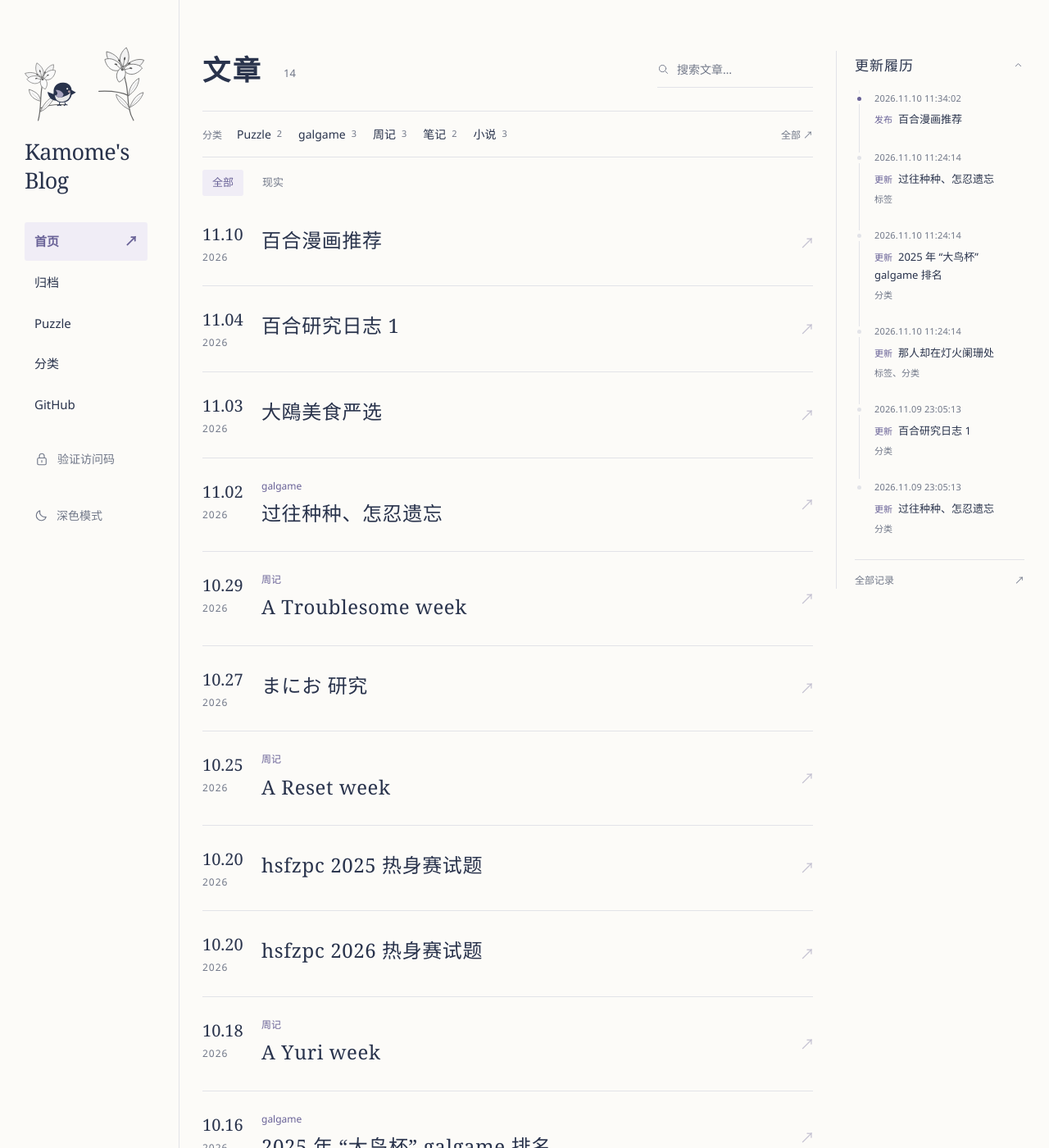
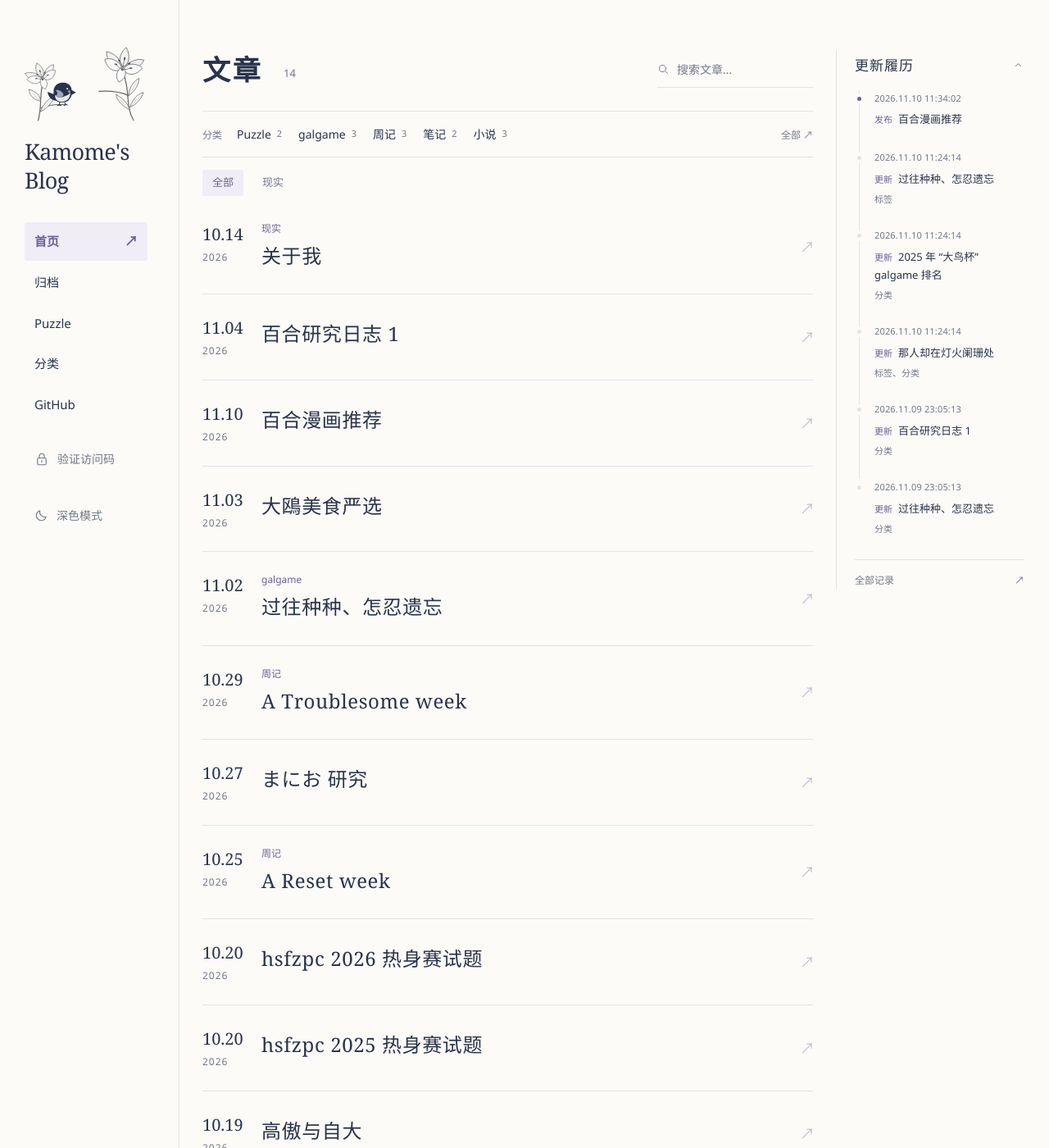
Before and after one commit to ushg8877/ushg8877.github.io, a Jekyll site: the page built from index.html, in a window 1280 px wide and 1400 px high. Shown: the whole window at 82% size. Built offline with Jekyll 4.4.1, drawn with Linux system fonts in a browser that asks for light colours; some of the changed lines change nothing that is shown; some of the changed text lies outside the part shown.

Commit message:
Order articles by priority and publication time and enable continuous PDF scrolling

```diff
--- a/_includes/ordered-posts.html
+++ b/_includes/ordered-posts.html
@@ -1,12 +1,15 @@
 {%- assign listing_scope = include.scope -%}
 {%- if include.mode == 'pagination' and page.access_id and site.data.puzzles contains page.access_id -%}{%- assign listing_scope = 'puzzles' -%}{%- endif -%}
 {%- include filter-posts.html scope=listing_scope category=include.category -%}
-{%- assign source_posts = listing_posts -%}
+{%- assign source_posts = listing_posts | sort: 'path' -%}
 {%- capture post_keys -%}
   {%- for item in source_posts -%}
-    {%- assign created_seconds = item.created_at | default: item.date | date: '%s' | plus: 0 -%}
-    {%- assign newest_first = 100000000000 | minus: created_seconds | prepend: '000000000000' | slice: -12, 12 -%}
-    {{- newest_first -}}:{{- item.path | url_encode -}}:{{- forloop.index0 -}}/
+    {%- assign priority = item.priority | default: 0 | plus: 0 -%}
+    {%- assign highest_first = 9999 | minus: priority | prepend: '00000' | slice: -5, 5 -%}
+    {%- assign published_seconds = item.first_published_at | default: site.data.publication_history[item.path] | default: item.date | date: '%s' | plus: 0 -%}
+    {%- assign newest_first = 999999999999 | minus: published_seconds | prepend: '0000000000000' | slice: -13, 13 -%}
+    {%- assign path_order = forloop.index0 | prepend: '0000000000' | slice: -10, 10 -%}
+    {{- highest_first -}}:{{- newest_first -}}:{{- path_order -}}/
   {%- endfor -%}
 {%- endcapture -%}
 {%- assign sorted_keys = post_keys | split: '/' | sort -%}
--- a/_includes/post-card.html
+++ b/_includes/post-card.html
@@ -4,7 +4,7 @@
 {%- assign created = post.created_at | default: post.date -%}
 {%- assign updated = post.updated_at | default: post.date -%}
 <article class="post-card" data-title="{{ post.title | escape }}" data-tags="{{ post.tags | join: '|' | escape }}" data-priority="{{ post.priority | default: 0 }}" data-updated="{{ updated | date_to_xmlschema }}">
-  <time class="post-date" datetime="{{ created | date_to_xmlschema }}" title="创建于 {{ created | date: '%Y.%m.%d %H:%M:%S' }} · 首次发布 {{ first_published | date: '%Y.%m.%d %H:%M:%S' }} · 更新于 {{ updated | date: '%Y.%m.%d %H:%M:%S' }}"><span>{{ created | date: '%m.%d' }}</span><span>{{ created | date: '%Y' }}</span></time>
+  <time class="post-date" datetime="{{ first_published | date_to_xmlschema }}" title="首次发布 {{ first_published | date: '%Y.%m.%d %H:%M:%S' }} · 创建于 {{ created | date: '%Y.%m.%d %H:%M:%S' }} · 更新于 {{ updated | date: '%Y.%m.%d %H:%M:%S' }}"><span>{{ first_published | date: '%m.%d' }}</span><span>{{ first_published | date: '%Y' }}</span></time>
   <div class="post-info"><div class="post-tags">{% if effective_category_entry %}{% unless include.home and effective_category_entry.show_category == false %}<a class="post-category" href="{{ '/categories/' | relative_url }}#{{ effective_category | escape }}">{{ effective_category_entry.name | escape }}</a>{% endunless %}{% endif %}{% for tag in post.tags %}<span>{{ tag | escape }}</span>{% endfor %}</div><h3><a href="{{ post.url | relative_url }}">{{ post.title | escape }}</a></h3></div>
   <span class="post-arrow" aria-hidden="true">↗</span>
 </article>
--- a/_layouts/default.html
+++ b/_layouts/default.html
@@ -17,7 +17,7 @@
   <link rel="stylesheet" href="{{ '/assets/article-engagement.css' | relative_url }}?v=20261018-1">
   <link rel="stylesheet" href="{{ '/assets/sealed-content.css' | relative_url }}?v=20261109-secret-images-1">
   <link rel="stylesheet" href="{{ '/assets/bird-flight.css' | relative_url }}?v=20261109-lily-sketch-bird-1">
-  <link rel="stylesheet" href="{{ '/assets/pdf-reader.css' | relative_url }}?v=20261109-pdf-1">
+  <link rel="stylesheet" href="{{ '/assets/pdf-reader.css' | relative_url }}?v=20261110-scroll-1">
   <script>try{const t=localStorage.getItem('theme');if(t==='light'||t==='dark')document.documentElement.dataset.theme=t}catch(e){}</script>
   {% unless page.access_id %}<link rel="stylesheet" href="{{ "/assets/private-reader.css" | relative_url }}?v=20261109-secret-images-1">{% endunless %}
 </head>
@@ -93,7 +93,7 @@
   <script src="{{ '/assets/page-views.js' | relative_url }}?v=20261018-1" defer></script>
   {% endunless %}
   <script src="{{ '/assets/puzzles.js' | relative_url }}?v=20261104-puzzle-simple-1" defer></script>
-  <script src="{{ '/assets/pdf-reader.js' | relative_url }}?v=20261110-pdf-chunks-2" defer></script>
+  <script src="{{ '/assets/pdf-reader.js' | relative_url }}?v=20261110-scroll-1" defer></script>
   <script src="{{ '/assets/sealed-content.js' | relative_url }}?v=20261109-pdf-1" defer></script>
   {% unless page.access_id %}<script src="{{ "/assets/private-reader.js" | relative_url }}?v=20261109-pdf-1" defer></script>{% endunless %}
   <script src="{{ '/assets/polls.js' | relative_url }}?v=20261028-poll-ui-1" defer></script>
--- a/assets/pdf-reader.css
+++ b/assets/pdf-reader.css
@@ -45,7 +45,11 @@
 .pdf-embed .pdf-status { margin: 0; padding: 0 16px 8px; font-size: 13px; }
 .pdf-embed .pdf-status:empty { display: none; }
 .pdf-viewport { overflow: auto; max-height: min(76vh, 950px); min-height: 48px; padding: 8px; background: rgba(127,127,127,.12); border-top: 1px solid var(--line, #dedbe5); }
-.pdf-sheet { display: block; margin: 0 auto; background: white; box-shadow: 0 1px 5px #0002; }
+.pdf-viewport { overflow-anchor: none; scrollbar-gutter: stable; }
+.pdf-pages { position: relative; }
+.pdf-page { position: absolute; overflow: hidden; display: grid; place-items: center; background: white; box-shadow: 0 1px 5px #0002; }
+.pdf-sheet { display: block; width: 100%; height: 100%; }
+.pdf-page-error { color: #555; padding: 12px; }
 .pdf-embed:fullscreen, .pdf-embed[data-pdf-maximized] {
   display: flex; flex-direction: column; width: 100%; height: 100%; margin: 0;
   border: 0; border-radius: 0; padding: max(0px,env(safe-area-inset-top)) max(0px,env(safe-area-inset-right)) max(0px,env(safe-area-inset-bottom)) max(0px,env(safe-area-inset-left));
--- a/assets/pdf-reader.js
+++ b/assets/pdf-reader.js
@@ -1,4 +1,4 @@
-/* Article PDF reader. Only the current page is painted, and only after a reader opens the card. */
+/* Article PDF reader. Pages share a scrollable surface. Rasterize only pages near the viewport. */
 (() => {
   'use strict';
   const assetBase = new URL('./', document.currentScript.src);
@@ -201,10 +201,12 @@
     session.partialPdf?.fill(0);
     session.partialPdf = null;
     session.resize?.disconnect();
-    clearTimeout(session.resizeTimer);
-    session.render?.cancel();
-    wipe(session.pendingCanvas);
-    wipe(session.view.querySelector('canvas'));
+    cancelAnimationFrame(session.frame);
+    if (session.slots) {
+      for (const slot of session.slots.values()) releaseSlot(slot);
+      session.slots.clear();
+    }
+    session.view.replaceChildren();
     // Cancelling a loading task also terminates its worker and pending page requests.
     if (session.loading) Promise.resolve(session.loading.destroy()).catch(() => {});
     session.doc = null;
@@ -261,83 +263,253 @@
     s.prev.disabled = !s.doc || s.page <= 1;
     s.next.disabled = !s.doc || s.page >= s.doc.numPages;
     s.zoom.disabled = s.pageInput.disabled = s.download.disabled = !s.doc;
-    s.pageInput.value = s.page;
+    if (!s.editingPage) s.pageInput.value = s.page;
     if (s.doc) {
       s.total.textContent = '/ ' + s.doc.numPages;
       s.pageInput.max = s.doc.numPages;
     }
   }
 
-  async function paint(session) {
-    if (!current(session) || !session.doc) return;
-    const sequence = ++session.sequence;
-    const wanted = session.page;
-    session.render?.cancel();
-    const valid = () => current(session) && session.sequence === sequence;
-    updateControls(session);
-    session.view.setAttribute('aria-busy', 'true');
-    session.status.textContent = '正在显示第 ' + wanted + ' 页…';
-    let canvas;
+  const pageGap = 12;
+  const inset = 8;
+  const pixelBudget = 12000000;
+
+  function dimensions(page) {
+    const {width, height} = page.getViewport({scale:1});
+    if (!(width > 0 && height > 0 && Number.isFinite(width + height))) throw Error('Invalid page size');
+    return {width, height};
+  }
+
+  function scaledSize(s, number) {
+    const unit = s.units.get(number) || s.defaultUnit;
+    const scale = Math.min(s.zoomValue === 'fit' ? s.available / unit.width : Number(s.zoomValue) * 96/72,
+                           8192 / Math.max(unit.width, unit.height));
+    return {width:Math.max(1, unit.width * scale), height:Math.max(1, unit.height * scale), scale};
+  }
+
+  // Most pages share a paper size. Keep offsets only for pages known to differ
+  // from page one. Even a long document needs just a handful of live DOM nodes.
+  function pageTop(s, number) {
+    let low = 0, high = s.adjustments.length;
+    while (low < high) {
+      const mid = Math.floor((low + high) / 2);
+      if (s.adjustments[mid].number < number) low = mid + 1;
+      else high = mid;
+    }
+    return (number - 1) * s.stride + (low ? s.adjustments[low - 1].delta : 0);
+  }
+
+  function pageAt(s, y) {
+    let low = 1, high = s.doc.numPages;
+    while (low < high) {
+      const mid = Math.ceil((low + high) / 2);
+      if (pageTop(s, mid) <= y) low = mid;
+      else high = mid - 1;
+    }
+    return low;
+  }
+
+  function anchor(s) {
+    if (s.jump && Math.abs(s.view.scrollTop - s.jump.top) > 1) s.jump = null;
+    const number = pageAt(s, s.view.scrollTop);
+    const size = scaledSize(s, number);
+    return {
+      number,
+      bottom:s.view.scrollTop > 0 && s.view.scrollTop + s.view.clientHeight >= s.view.scrollHeight-1,
+      y:(s.view.scrollTop - pageTop(s, number)) / size.height,
+      x:(s.view.scrollLeft + s.view.clientWidth/2 - inset - (s.stackWidth - size.width)/2) / size.width,
+    };
+  }
+
+  function releasePaint(slot) {
+    slot.version++;
+    slot.task?.cancel();
+    slot.task = null;
+    wipe(slot.canvas);
+    slot.canvas = null;
+    slot.ready = false;
+    slot.failure?.remove();
+    slot.failure = null;
+  }
+
+  function releaseSlot(slot) {
+    releasePaint(slot);
+    slot.node.remove();
+  }
+
+  function positionSlot(s, slot) {
+    const size = scaledSize(s, slot.number);
+    const density = rasterDensity(s, size);
+    if (slot.scale !== size.scale || slot.density !== density) releasePaint(slot);
+    slot.scale = size.scale;
+    slot.density = density;
+    Object.assign(slot.node.style, {
+      top:pageTop(s, slot.number) + 'px', width:size.width + 'px', height:size.height + 'px',
+      left:Math.max(0,(s.stackWidth - size.width)/2) + 'px',
+    });
+  }
+
+  function layoutPages(s, location) {
+    s.available = Math.max(1,s.view.clientWidth - 2*inset);
+    s.zoomValue = s.zoom.value;
+    const first = scaledSize(s, 1);
+    s.stride = first.height + pageGap;
+    s.stackWidth = Math.max(s.available, first.width);
+    s.adjustments = [];
+    let delta = 0;
+    for (const number of [...s.units.keys()].sort((a,b) => a-b)) {
+      const size = scaledSize(s, number);
+      delta += size.height - first.height;
+      s.adjustments.push({number, delta});
+      s.stackWidth = Math.max(s.stackWidth, size.width);
+    }
+    s.stack.style.width = s.stackWidth + 'px';
+    s.stack.style.height = (pageTop(s, s.doc.numPages + 1) - pageGap) + 'px';
+    s.height = s.view.clientHeight;
+    for (const slot of s.slots.values()) positionSlot(s, slot);
+    if (location) {
+      const size = scaledSize(s, location.number);
+      if (s.jump) s.view.scrollTop = pageTop(s, s.jump.number);
+      else if (location.bottom) s.view.scrollTop = s.view.scrollHeight;
+      else s.view.scrollTop = pageTop(s, location.number) + location.y * size.height;
+      s.view.scrollLeft = (s.stackWidth - size.width)/2 + size.width*location.x + inset - s.view.clientWidth/2;
+      if (s.jump) s.jump.top = s.view.scrollTop;
+    }
+    schedule(s);
+  }
+
+  function schedule(s) {
+    if (!current(s) || s.frame) return;
+    s.frame = requestAnimationFrame(() => {
+      s.frame = 0;
+      if (current(s)) updateWindow(s);
+    });
+  }
+
+  function updateWindow(s) {
+    const top = s.view.scrollTop, height = s.view.clientHeight;
+    const first = pageAt(s, top - inset);
+    const last = pageAt(s, top + height - inset);
+    if (s.jump && Math.abs(top-s.jump.top) > 1) s.jump = null;
+    const bottom = top > 0 && top + height >= s.view.scrollHeight - 1;
+    s.page = s.jump?.number || (bottom ? s.doc.numPages : pageAt(s, top + height/4 - inset));
+    updateControls(s);
+    const from = Math.max(1, first-1), to = Math.min(s.doc.numPages,last+1);
+    for (const [number, slot] of s.slots) {
+      if (number < from || number > to) { releaseSlot(slot); s.slots.delete(number); }
+    }
+    for (let number = to; number >= from; number--) {
+      if (s.slots.has(number)) continue;
+      const node = element('div','pdf-page');
+      node.dataset.pageNumber = number;
+      const slot = {number, node, version:0};
+      positionSlot(s, slot);
+      s.slots.set(number, slot);
+      // Keep the DOM's reading order consistent even when scrolling backwards.
+      s.stack.insertBefore(node, s.slots.get(number+1)?.node || null);
+    }
+    if (s.painting) return;
+    const candidates = [...s.slots.values()].filter(slot => !slot.ready && !slot.failure);
+    candidates.sort((a,b) => Number(b.number>=first && b.number<=last)-Number(a.number>=first && a.number<=last)
+                               || Math.abs(a.number-s.page)-Math.abs(b.number-s.page));
+    if (candidates.length) paintSlot(s,candidates[0]);
+  }
+
+  function rasterDensity(s, size) {
+    // At most four pages straddle the viewport edges or sit just outside.
+    // Interior pages share the remaining budget in proportion to their
+    // heights. The allocation therefore doesn't depend on render order.
+    let limit = Math.min(4000000, pixelBudget / s.doc.numPages);
+    if (s.doc.numPages > 6) {
+      limit = Math.min(pixelBudget/6, pixelBudget/3 * size.height / Math.max(1,s.view.clientHeight));
+    }
+    return Math.min(devicePixelRatio || 1, 2, 4096/Math.max(size.width,size.height),
+                    Math.sqrt(limit / (size.width*size.height)));
+  }
+
+  async function paintSlot(s, slot) {
+    s.painting = true;
+    const attached = () => current(s) && s.slots.get(slot.number) === slot;
+    let page, task;
     try {
-      const page = await session.doc.getPage(wanted);
-      if (!valid()) return;
-      const unit = page.getViewport({scale:1});
-      if (!(unit.width > 0 && unit.height > 0 && Number.isFinite(unit.width + unit.height))) throw Error();
-      const width = Math.max(1, session.view.clientWidth - 16);
-      const zoom = session.zoom.value === 'fit' ? width / unit.width : Number(session.zoom.value) * 96 / 72;
-      const scale = Math.min(zoom, 8192 / Math.max(unit.width, unit.height));
-      const size = page.getViewport({scale});
-      const density = Math.min(devicePixelRatio || 1, 2, 4096 / Math.max(size.width,size.height),
-        Math.sqrt(8000000 / (size.width * size.height)));
-      const viewport = page.getViewport({scale:scale * density});
-      canvas = element('canvas', 'pdf-sheet');
+      page = await s.doc.getPage(slot.number);
+      if (!attached()) return;
+      const unit = dimensions(page);
+      if (!s.units.has(slot.number) && (unit.width !== s.defaultUnit.width || unit.height !== s.defaultUnit.height)) {
+        const location = anchor(s);
+        s.units.set(slot.number, unit);
+        layoutPages(s, location);
+        updateWindow(s);
+        if (!attached()) return;
+      }
+      const version = slot.version;
+      const size = scaledSize(s, slot.number);
+      const viewport = page.getViewport({scale:size.scale*slot.density});
+      const canvas = element('canvas','pdf-sheet');
       canvas.width = Math.max(1, Math.floor(viewport.width));
       canvas.height = Math.max(1, Math.floor(viewport.height));
-      canvas.style.width = size.width + 'px';
-      canvas.style.height = size.height + 'px';
-      canvas.setAttribute('role', 'img');
-      canvas.setAttribute('aria-label', 'PDF 第 ' + wanted + ' 页');
-      session.pendingCanvas = canvas;
-      const render = page.render({canvas, viewport, annotationMode:session.lib.AnnotationMode.DISABLE});
-      session.render = render;
-      await render.promise;
-      if (!valid()) return;
-      wipe(session.view.querySelector('canvas'));
-      canvas.dataset.page = wanted;
-      session.view.replaceChildren(canvas);
-      session.view.scrollTo(0, 0);
-      session.pendingCanvas = null;
-      session.render = null;
-      canvas = null;
-      session.status.textContent = '';
-      page.cleanup();
-    } catch {
-      if (valid()) session.status.textContent = '此页暂时无法显示。';
+      canvas.setAttribute('role','img');
+      canvas.setAttribute('aria-label','PDF 第 ' + slot.number + ' 页');
+      slot.canvas = canvas;
+      task = page.render({canvas, viewport, annotationMode:s.lib.AnnotationMode.DISABLE});
+      slot.task = task;
+      await task.promise;
+      if (!attached() || slot.version !== version) return;
+      canvas.dataset.page = slot.number;
+      slot.node.replaceChildren(canvas);
+      slot.ready = true;
+    } catch (error) {
+      if (attached() && (!task || slot.task === task) && error.name !== 'RenderingCancelledException') {
+        releasePaint(slot);
+        slot.failure = element('span','pdf-page-error','第 ' + slot.number + ' 页暂时无法显示。');
+        slot.node.append(slot.failure);
+      }
     } finally {
-      wipe(canvas);
-      if (valid()) {
-        session.pendingCanvas = null;
-        session.render = null;
-        session.view.removeAttribute('aria-busy');
-      }
+      if (slot.task === task) slot.task = null;
+      page?.cleanup();
+      s.painting = false;
+      schedule(s);
     }
   }
 
-  function navigate(session, page) {
-    if (!session.doc) return;
-    const wanted = Number(page);
-    if (!Number.isInteger(wanted) || wanted < 1 || wanted > session.doc.numPages) {
-      session.pageInput.value = session.page;
-      return;
+  function navigate(s, value) {
+    if (!s.stack) return;
+    s.editingPage = false;
+    const number = Number(value);
+    if (Number.isInteger(number) && number >= 1 && number <= s.doc.numPages) {
+      s.view.scrollTop = pageTop(s, number);
+      s.page = number;
+      s.jump = {number, top:s.view.scrollTop};
+      updateWindow(s);
     }
-    if (wanted !== session.page) { session.page = wanted; paint(session); }
+    s.pageInput.value = s.page;
+  }
+
+  async function startPages(s) {
+    const first = await s.doc.getPage(1);
+    assertCurrent(s);
+    s.defaultUnit = dimensions(first);
+    s.slots = new Map();
+    s.units = new Map();
+    s.stack = element('div','pdf-pages');
+    s.view.append(s.stack);
+    layoutPages(s);
+    s.view.addEventListener('scroll', () => schedule(s), {passive:true});
+    s.resize = new ResizeObserver(() => {
+      if (!current(s)) return;
+      if (Math.abs(s.available - (s.view.clientWidth-2*inset)) > .5 || s.height !== s.view.clientHeight) layoutPages(s, anchor(s));
+      else schedule(s);
+    });
+    s.resize.observe(s.view);
+    s.status.textContent = '';
+    updateWindow(s);
   }
 
   async function open(card) {
     let info;
     try { info = readDescriptor(card.dataset.pdf); } catch { drawCard(card); return; }
     close();
-    const session = {card, encoded:card.dataset.pdf, abort:new AbortController(), page:1, sequence:0, downloads:new Set()};
+    const session = {card, encoded:card.dataset.pdf, abort:new AbortController(), page:1, downloads:new Set()};
     active = session;
     session.view = element('div', 'pdf-viewport');
     session.view.tabIndex = 0;
@@ -366,16 +538,7 @@
       session.doc = await session.loading.promise;
       assertCurrent(session);
       if (!session.doc.numPages) throw Error('empty');
-      updateControls(session);
-      let width = session.view.clientWidth;
-      session.resize = new ResizeObserver(() => {
-        if (!current(session) || session.zoom.value !== 'fit' || session.view.clientWidth === width) return;
-        width = session.view.clientWidth;
-        clearTimeout(session.resizeTimer);
-        session.resizeTimer = setTimeout(() => paint(session), 80);
-      });
-      session.resize.observe(session.view);
-      await paint(session);
+      await startPages(session);
     } catch (error) {
       let message = '无法读取 PDF，请检查附件后重试。';
       if (error instanceof AttachmentError) message = error.message;
@@ -440,8 +603,11 @@
   });
   document.addEventListener('change', event => {
     if (!active || !active.card.contains(event.target)) return;
-    if (event.target === active.zoom) paint(active);
+    if (event.target === active.zoom && active.stack) layoutPages(active, anchor(active));
     if (event.target === active.pageInput) navigate(active,active.pageInput.value);
+  });
+  document.addEventListener('input', event => {
+    if (active && event.target === active.pageInput) active.editingPage = true;
   });
   document.addEventListener('keydown', event => {
     if (!active || !active.card.contains(event.target)) return;
```
